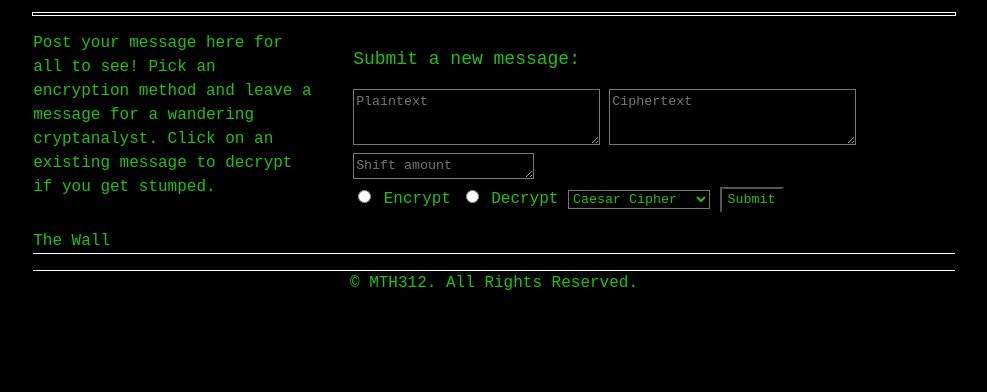
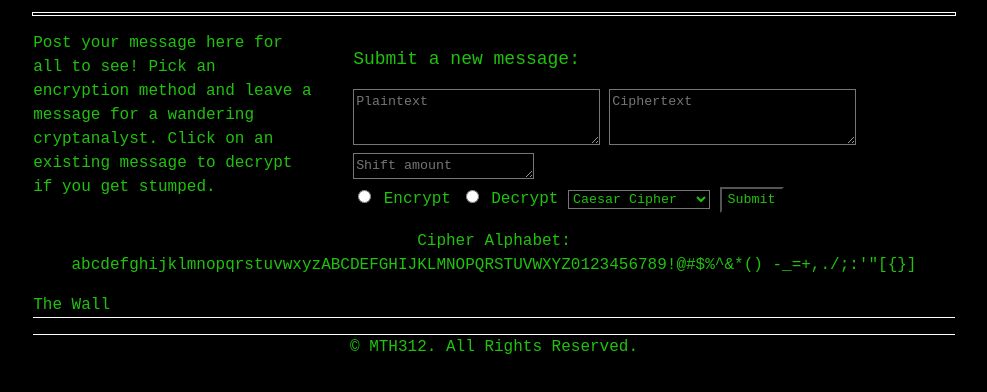
Before and after one commit to MattConflitti/CryptoSite, a website: page index.html in a window 1280 px wide. Shown: the part 112-504 px from the top of the page, without its empty margins (146-1133 px from the left). Drawn offline with nearby package versions, Linux system fonts and the light colour scheme; no server answers.

Commit message:
added cipher alphabet

```diff
--- a/index.html
+++ b/index.html
@@ -108,9 +108,10 @@
           <option value="2">Affine Shift</option>
         </select>
         <button id="submit-cipher">Submit</button>
-
-        <!-- this is where we will populate the last 10-15 messages from FB -->
       </div>
+    </div>
+    <div class="row">
+      <div class="col-12" style="text-align:center" id="alphabet"></div>
     </div>
     <div class="row">
       <div class="col-12" style="border-bottom:1px solid white">The Wall</div>
--- a/main.js
+++ b/main.js
@@ -76,6 +76,8 @@ function affine_shift(plain_text, a, b, isEncrypt) {
 }
 
 $(function() {
+    $("#alphabet").html(`Cipher Alphabet:<br>${A}`)
+
     // Event Handler triggered 'submit-cipher' button is clicked
     $("#submit-cipher").click(function() {
         var encrypted = false;
```
